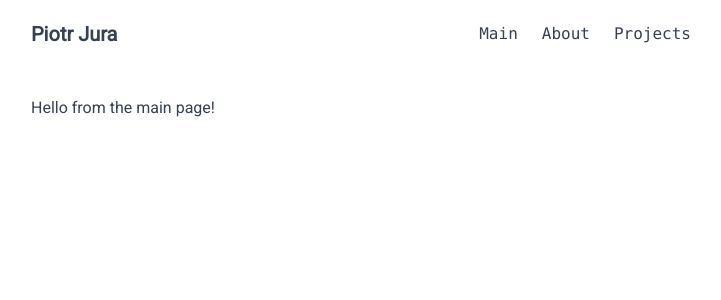
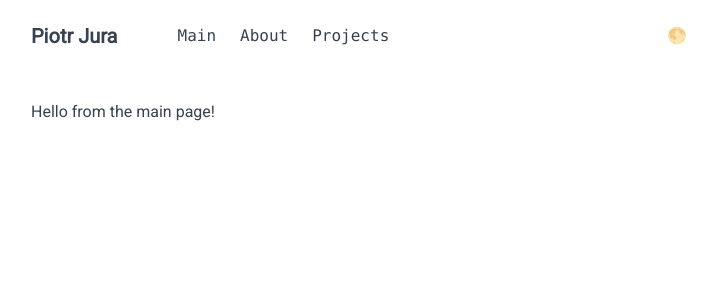
Before and after one commit to piotr-jura-udemy/nuxt-course, a Nuxt app in the folder portfolio/: page / in a window 1280 px wide. Shown: the top 300 px of the page, without its empty margins (281-1002 px from the left). Built offline with nearby package versions, Linux system fonts and the light colour scheme.

Commit message:
0032-color-mode-button

```diff
--- /dev/null
+++ b/portfolio/components/color-mode-selector.vue
@@ -0,0 +1,42 @@
+<template>
+  <div class="flex space-x-2 items-center">
+    <div class="text-gray-500 text-xs" v-if="showNextModelLabel">Change to {{ nextMode }}</div>
+    <button @click="toggleMode" @mouseenter="showNextModelLabel = true" @mouseleave="showNextModelLabel = false"
+      class="hover:bg-gray-200 dark:hover:bg-gray-600 px-2 py-1 text-gray-500">{{ nextModeIcon
+      }}</button>
+  </div>
+</template>
+
+<script setup>
+const showNextModelLabel = ref(false)
+const colorMode = useColorMode()
+
+const modes = [
+  'system', // 0
+  'light', // 1
+  'dark' // 2
+] // .length = 3
+
+const nextModeIcons = {
+  system: '🌓',
+  light: '🌕',
+  dark: '🌑'
+}
+
+const nextMode = computed(() => {
+  const currentModeIndex = modes.indexOf(colorMode.preference)
+  let nextModeIndex = null
+
+  if (currentModeIndex + 1 === modes.length) {
+    nextModeIndex = 0
+  } else {
+    nextModeIndex = currentModeIndex + 1
+  }
+
+  return modes[nextModeIndex]
+})
+
+const nextModeIcon = computed(() => nextModeIcons[nextMode.value])
+
+const toggleMode = () => colorMode.preference = nextMode.value
+</script>
--- a/portfolio/layouts/default.vue
+++ b/portfolio/layouts/default.vue
@@ -1,11 +1,17 @@
 <template>
   <div class="container mx-auto max-w-2xl">
     <header class="flex justify-between items-center mt-5">
-      <div>
-        <NuxtLink to="/" class="text-xl font-semibold p-2 hover:bg-gray-200">Piotr Jura</NuxtLink>
+      <div class="flex items-center space-x-12">
+        <div>
+          <NuxtLink to="/" class="text-xl font-semibold p-2 hover:bg-gray-200">Piotr Jura</NuxtLink>
+        </div>
+
+        <Menu />
       </div>
 
-      <Menu />
+      <ClientOnly>
+        <ColorModeSelector />
+      </ClientOnly>
     </header>
 
     <main class="p-2 mt-10">
@@ -15,10 +21,6 @@
 </template>
 
 <script setup>
-const colorMode = useColorMode()
-console.log(colorMode.preference)
-colorMode.preference = 'light'
-
 useHead({
   titleTemplate: '%s - Piotr Jura',
   link: [
```
